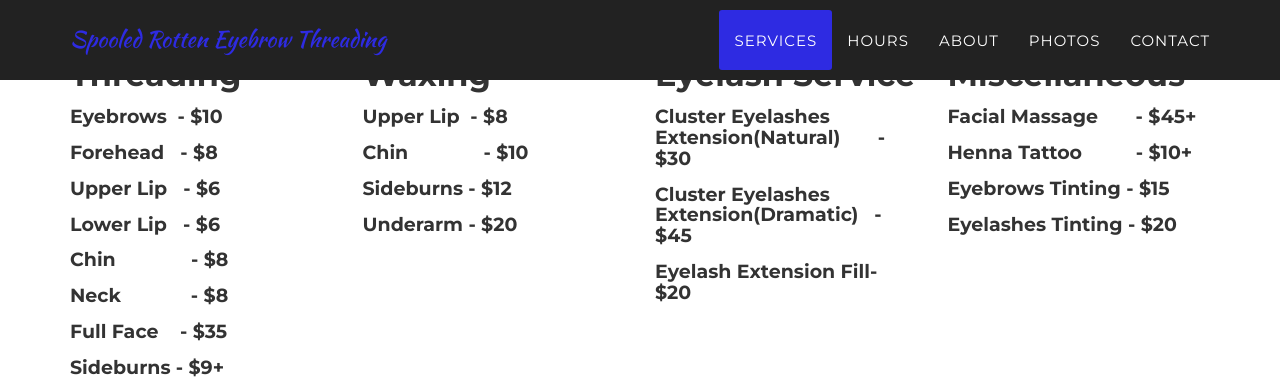
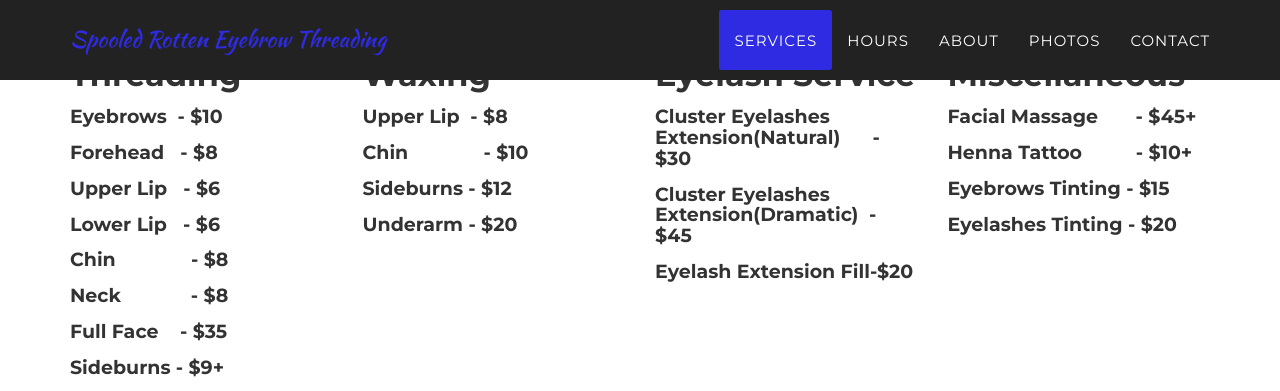
Before and after one commit to spooledrotten/spooledrotten.github.io, a Jekyll site: the page built from index.html, in a window 1280 px wide and 900 px high, scrolled down 1000 px. Shown: the top 391 px of the window. Built offline with Jekyll 4.4.1, drawn with Linux system fonts in a browser that asks for light colours; some web fonts are replaced.

Commit message:
83rd commit

```diff
--- a/_includes/services.html
+++ b/_includes/services.html
@@ -39,9 +39,9 @@
 
 					<h2 class="service-heading">Eyelash Service</h2>
 					<!--<h4 class="service-heading">Eyelashes Extension&nbsp;&nbsp;&nbsp;- $30</h4>-->
-					<h4 class="service-heading">Cluster Eyelashes Extension(Natural)&nbsp;&nbsp;&nbsp;&nbsp;&nbsp;&nbsp;&nbsp;- $30</h4>
-					<h4 class="service-heading">Cluster Eyelashes Extension(Dramatic)&nbsp;&nbsp;&nbsp;- $45</h4>
-					<h4 class="service-heading">Eyelash Extension Fill- $20</h4>
+					<h4 class="service-heading">Cluster Eyelashes Extension(Natural)&nbsp;&nbsp;&nbsp;&nbsp;&nbsp;&nbsp;- $30</h4>
+					<h4 class="service-heading">Cluster Eyelashes Extension(Dramatic)&nbsp;&nbsp;- $45</h4>
+					<h4 class="service-heading">Eyelash Extension Fill-$20</h4>
 				</div>
 
 				<div class="col-md-3">
```
